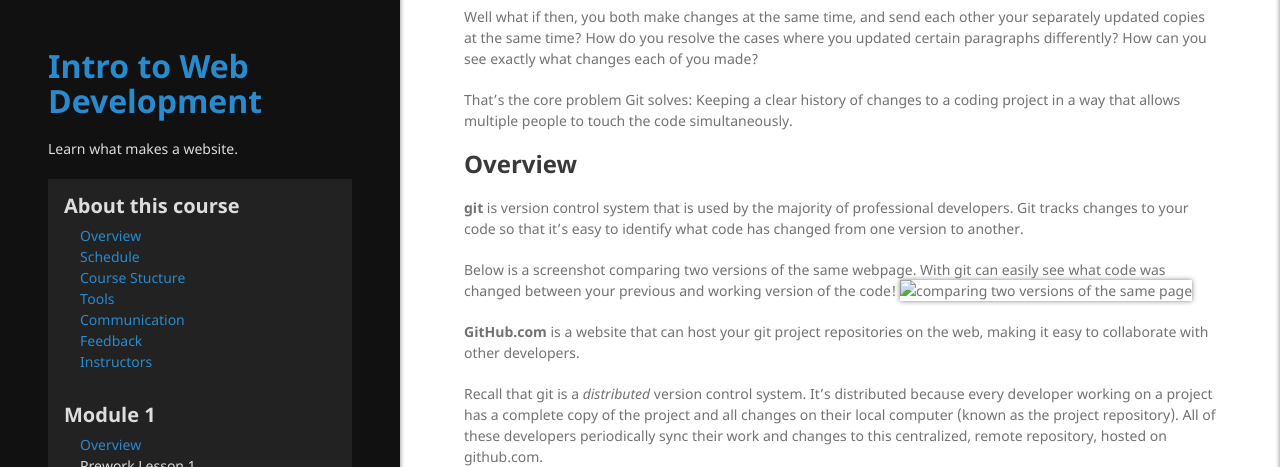
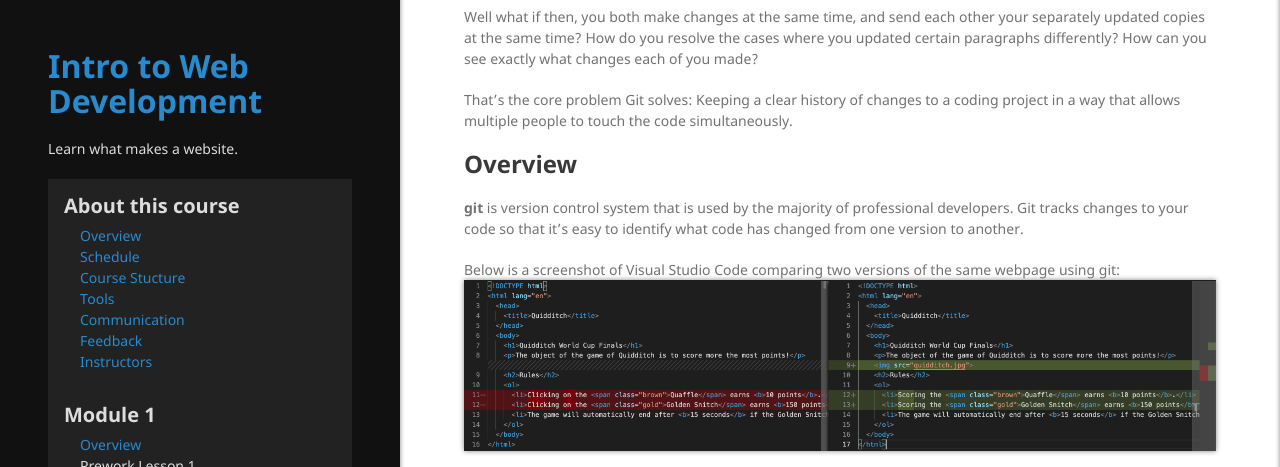
Before and after one commit to south-bend-code-works/intro-to-web-dev, a Jekyll site: the page built from lessons/module1/intro_to_git.md, in a window 1280 px wide and 1400 px high, scrolled down 641 px, cut to the strip 0-467 px from the top of the window. Built offline with Jekyll 4.4.1, drawn with Linux system fonts in a browser that asks for light colours; our own code applies the rules of GitHub Pages for plain Markdown files; some of the changed text lies outside the part shown.

```diff
--- a/lessons/module1/intro_to_git.md
+++ b/lessons/module1/intro_to_git.md
@@ -33,11 +33,9 @@ That's the core problem Git solves: Keeping a clear history of changes to a codi
 
 **git** is version control system that is used by the majority of professional developers.  Git tracks changes to your code so that it's easy to identify what code has changed from one version to another.
 
-Below is a screenshot comparing two versions of the same webpage. With git can easily see what code was changed between your previous and working version of the code!
+Below is a screenshot of Visual Studio Code comparing two versions of the same webpage using git:
 ![comparing two versions of the same page]({{ site.baseurl }}/assets/img/module1/git_compare.png)
-<!-- TODO: Add image here ^ -->
 
-**GitHub.com** is a website that can host your git project repositories on the web, making it easy to collaborate with other developers.
 
 Recall that git is a *distributed* version control system. It's distributed because every developer working on a project has a complete copy of the project and all changes on their local computer (known as the project repository). All of these developers periodically sync their work and changes to this centralized, remote repository, hosted on github.com.
 
```
Also changed, not shown: other parts of lessons/module1/intro_to_git.md (+4 -1 lines), assets/img/module1/git_compare.png (added).
